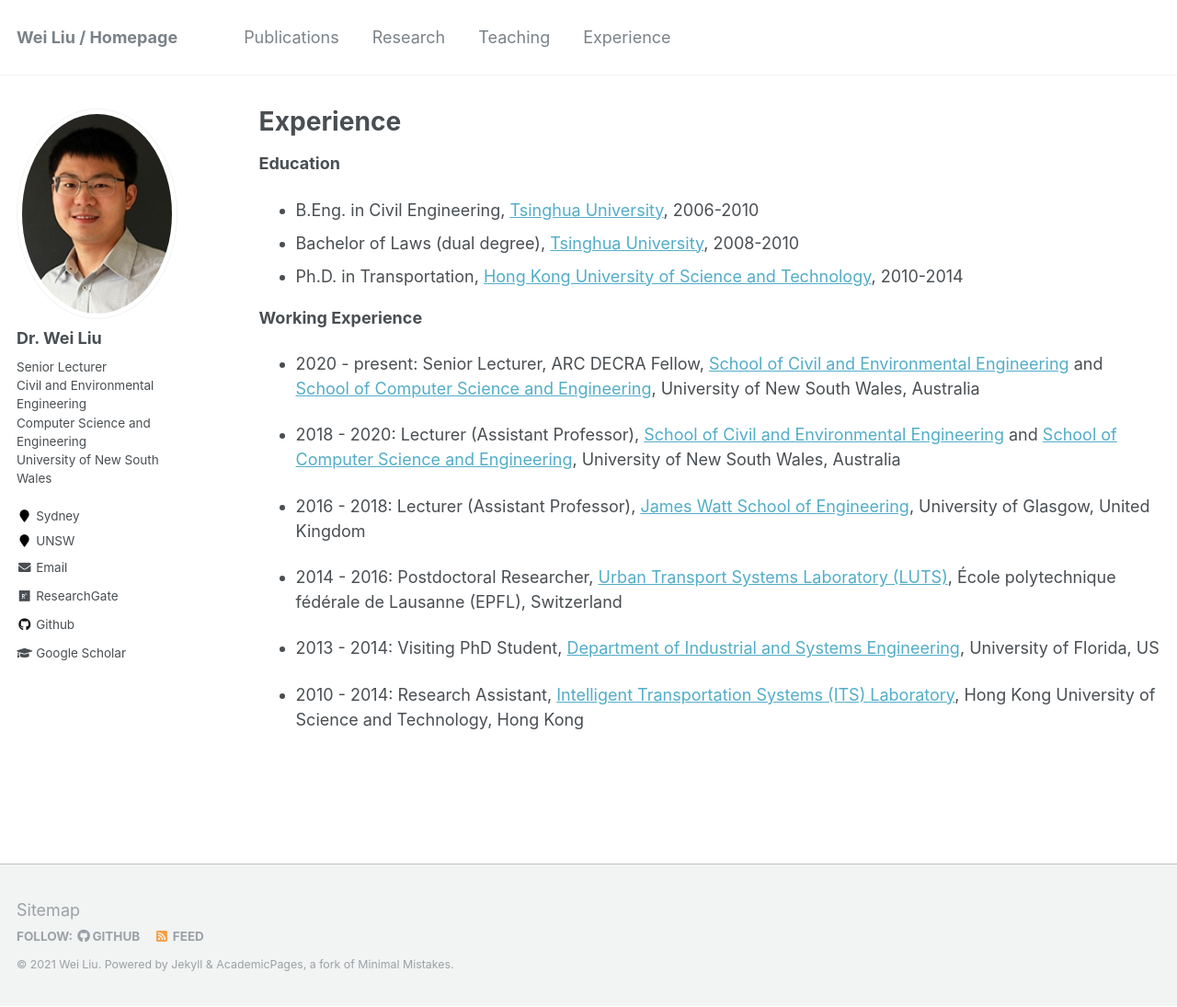
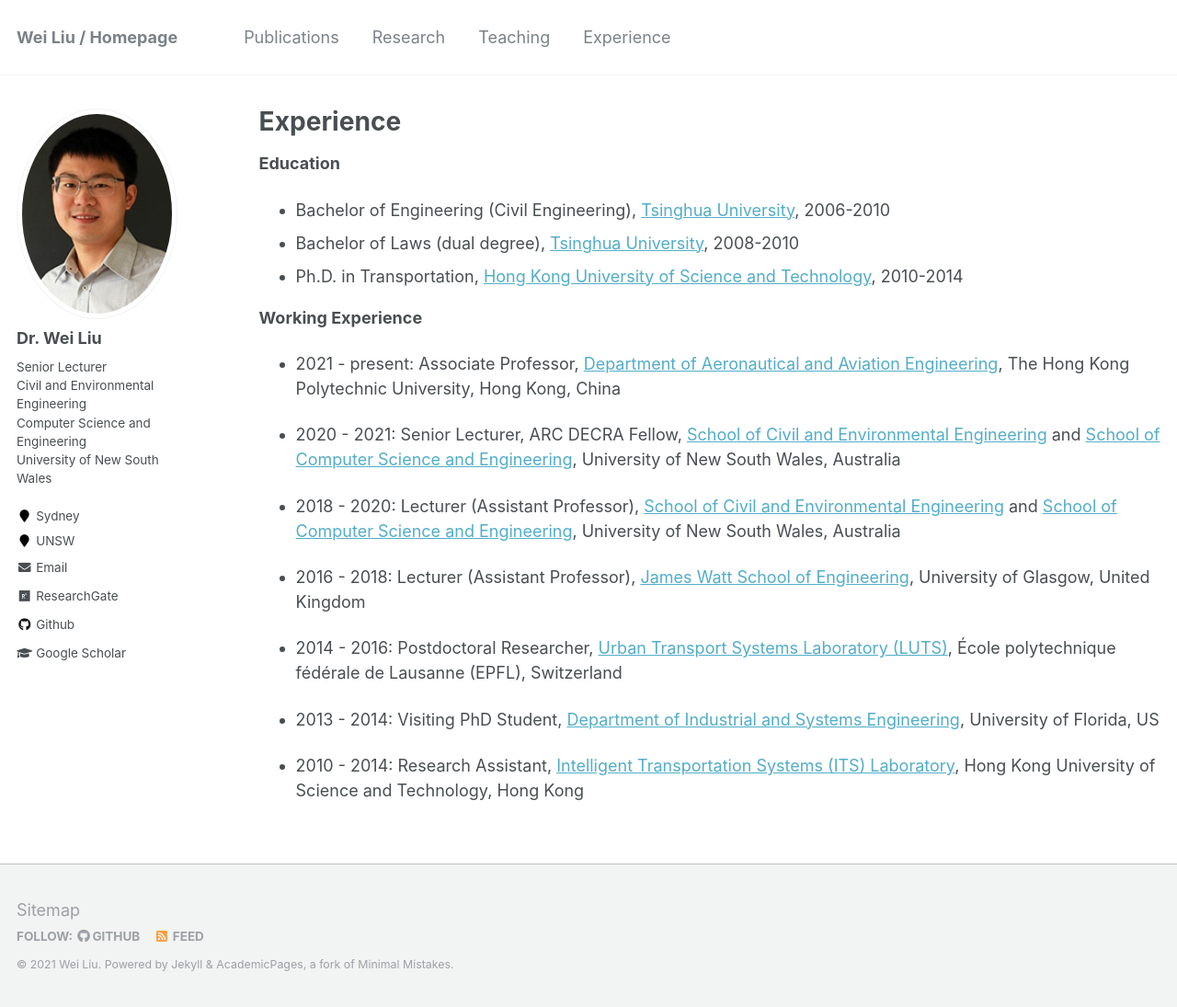
Before and after one commit to weiliu2016/weiliu2016.github.io, a Jekyll site: the page built from _pages/experience.md, in a window 1280 px wide and 1095 px high. Shown: the whole window at 92% size. Built offline with Jekyll 4.4.1, drawn with Linux system fonts in a browser that asks for light colours.

Commit message:
Update experience.md

```diff
--- a/_pages/experience.md
+++ b/_pages/experience.md
@@ -11,13 +11,15 @@ redirect_from:
 
 **Education**
 
-* B.Eng. in Civil Engineering, [Tsinghua University](https://www.tsinghua.edu.cn/publish/thu2018en/index.html), 2006-2010
+* Bachelor of Engineering (Civil Engineering), [Tsinghua University](https://www.tsinghua.edu.cn/publish/thu2018en/index.html), 2006-2010
 * Bachelor of Laws (dual degree), [Tsinghua University](https://www.tsinghua.edu.cn/publish/thu2018en/index.html), 2008-2010
 * Ph.D. in Transportation, [Hong Kong University of Science and Technology](https://www.ust.hk/home), 2010-2014
 
 **Working Experience**
 
-* 2020 - present: Senior Lecturer, ARC DECRA Fellow, [School of Civil and Environmental Engineering](https://www.engineering.unsw.edu.au/civil-engineering/staff/wei-liu) and [School of Computer Science and Engineering](https://www.engineering.unsw.edu.au/computer-science-engineering/lecturer-wei-liu), University of New South Wales, Australia
+* 2021 - present: Associate Professor, [Department of Aeronautical and Aviation Engineering](https://www.polyu.edu.hk/en/aae/), The Hong Kong Polytechnic University, Hong Kong, China
+
+* 2020 - 2021: Senior Lecturer, ARC DECRA Fellow, [School of Civil and Environmental Engineering](https://www.engineering.unsw.edu.au/civil-engineering/staff/wei-liu) and [School of Computer Science and Engineering](https://www.engineering.unsw.edu.au/computer-science-engineering/lecturer-wei-liu), University of New South Wales, Australia
 
 * 2018 - 2020: Lecturer (Assistant Professor), [School of Civil and Environmental Engineering](https://www.engineering.unsw.edu.au/civil-engineering/staff/wei-liu) and [School of Computer Science and Engineering](https://www.engineering.unsw.edu.au/computer-science-engineering/lecturer-wei-liu), University of New South Wales, Australia
 
```
